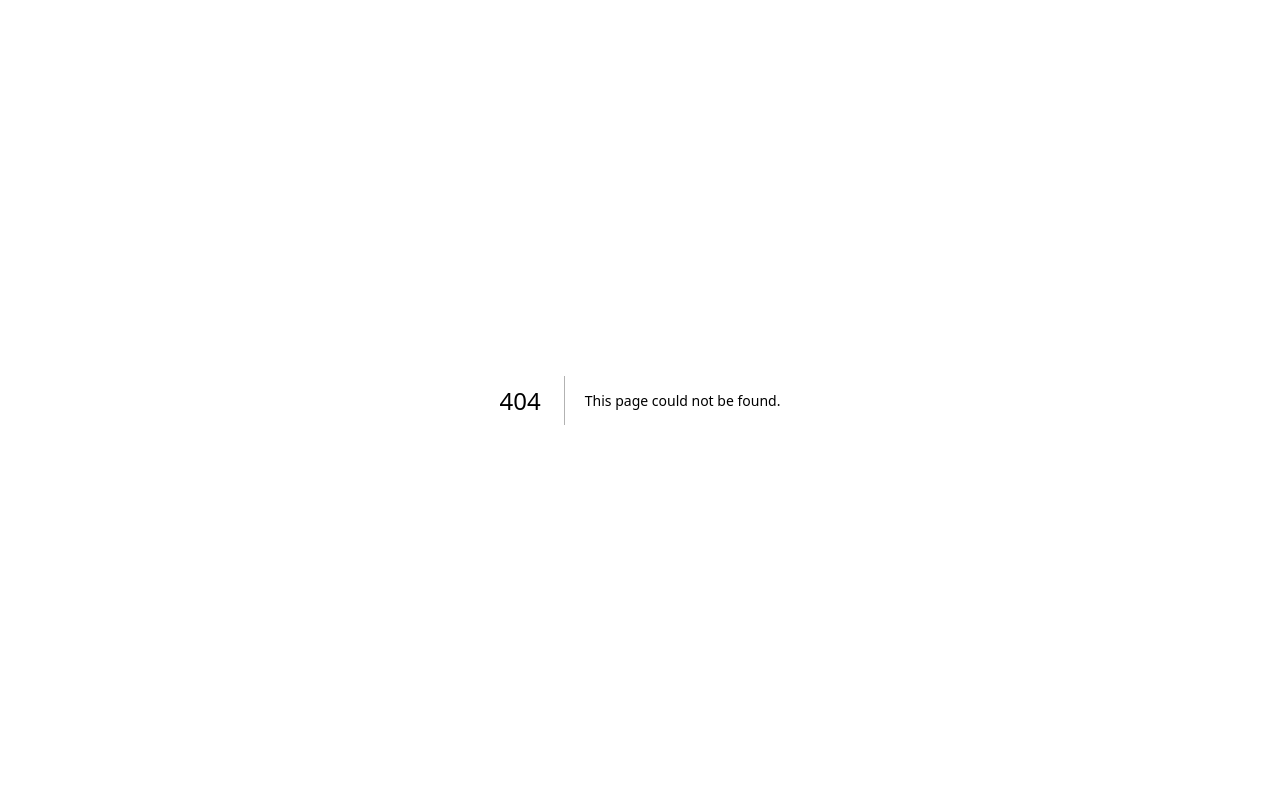
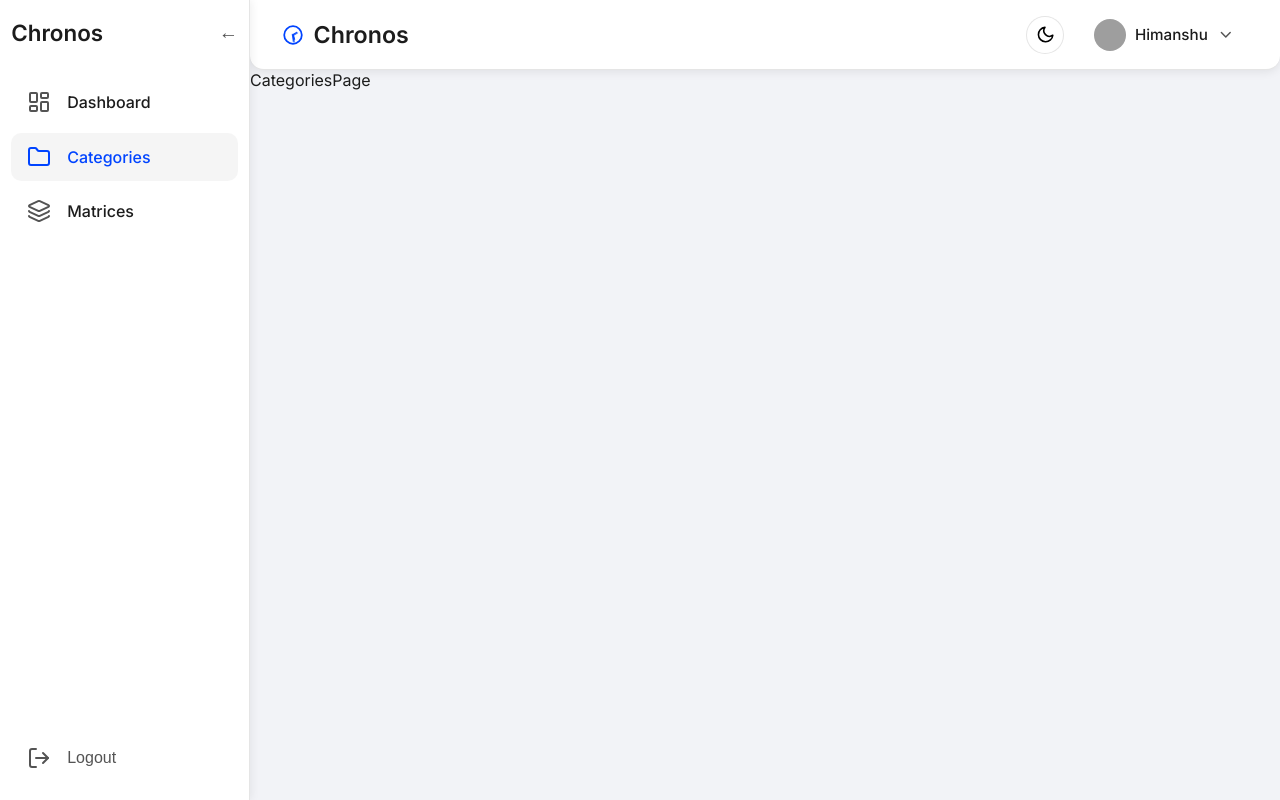
Before and after one commit to ankitbareth-dev/frontend-for-chronos, a Next.js app: page /dashboard/categories in a window 1280 px wide. Before the commit this address had no page. Built offline with nearby package versions, Linux system fonts and the light colour scheme; grey boxes are pictures that could not be loaded.

Commit message:
sidebar added and other pages added

```diff
--- /dev/null
+++ b/app/dashboard/categories/page.tsx
@@ -0,0 +1,5 @@
+const CategoriesPage = () => {
+  return <div>CategoriesPage</div>;
+};
+
+export default CategoriesPage;
--- /dev/null
+++ b/app/dashboard/components/Sidebar/Sidebar.module.sass
@@ -0,0 +1,141 @@
+.sidebar
+  width: 250px
+  height: 100vh
+  background: var(--bg-topbar)
+  border-right: 1px solid var(--border-color)
+  padding: 1.2rem .7rem
+  display: flex
+  flex-direction: column
+  gap: 2rem
+  position: fixed
+  left: 0
+  top: 0
+  z-index: 40
+  transition: width .25s ease, transform .3s ease
+  box-shadow: 2px 0 8px rgba(0,0,0,0.06)
+
+.collapsed
+  width: 78px
+
+.open
+  transform: translateX(0)
+
+.overlay
+  position: fixed
+  inset: 0
+  background: rgba(0,0,0,0.4)
+  z-index: 30
+
+/* MOBILE: sidebar hidden by default */
+@media (max-width: 768px)
+  .sidebar
+    transform: translateX(-100%)
+    width: 260px
+
+  .collapsed
+    width: 260px
+
+/* TOP SECTION */
+.top
+  display: flex
+  align-items: center
+  justify-content: space-between
+
+.logo
+  font-size: 1.4rem
+  font-weight: 600
+  color: var(--text-primary)
+
+/* COLLAPSE BUTTON */
+.collapseBtn
+  background: transparent
+  border: none
+  cursor: pointer
+  color: var(--text-secondary)
+  font-size: 1.2rem
+
+/* CLOSE BUTTON (mobile only) */
+.closeBtn
+  display: none
+  @media (max-width: 768px)
+    display: block
+    background: transparent
+    border: none
+    color: var(--text-primary)
+    font-size: 1.2rem
+
+/* NAVIGATION */
+.nav
+  display: flex
+  flex-direction: column
+  gap: .4rem
+
+.navItem
+  display: flex
+  align-items: center
+  gap: 1rem
+  padding: .75rem 1rem
+  border-radius: 10px
+  color: var(--text-primary)
+  text-decoration: none
+  transition: background .2s ease, color .2s ease
+
+  &:hover
+    background: var(--hover-bg)
+
+.icon
+  font-size: 1.25rem
+  display: flex
+  color: var(--text-secondary)
+
+.label
+  font-size: 1rem
+  font-weight: 500
+
+.active
+  background: var(--hover-bg)
+  color: var(--logo-color)
+
+  .icon
+    color: var(--logo-color)
+
+/* LOGOUT */
+.bottom
+  margin-top: auto
+
+.logoutBtn
+  width: 100%
+  display: flex
+  align-items: center
+  gap: 1rem
+  padding: .7rem 1rem
+  border-radius: 10px
+  border: none
+  background: transparent
+  color: var(--text-secondary)
+  cursor: pointer
+  font-size: 1rem
+  transition: background .2s ease
+
+  &:hover
+    background: var(--hover-bg)
+    color: var(--text-primary)
+
+/* MOBILE MENU BUTTON */
+.mobileMenuBtn
+  display: none
+  @media (max-width: 768px)
+    display: block
+    position: fixed
+    top: 1rem
+    left: 1rem
+    z-index: 50
+    background: var(--bg-topbar)
+    border: 1px solid var(--border-color)
+    width: 40px
+    height: 40px
+    border-radius: 10px
+    display: flex
+    align-items: center
+    justify-content: center
+    cursor: pointer
--- /dev/null
+++ b/app/dashboard/components/Sidebar/Sidebar.tsx
@@ -0,0 +1,100 @@
+"use client";
+
+import { useState, useEffect, useRef } from "react";
+import styles from "./Sidebar.module.sass";
+
+import { LayoutDashboard, Folder, Layers, LogOut, Menu, X } from "lucide-react";
+
+import Link from "next/link";
+import { usePathname } from "next/navigation";
+
+export default function Sidebar() {
+  const [isOpen, setIsOpen] = useState(false); // mobile drawer
+  const [isCollapsed, setIsCollapsed] = useState(false); // desktop collapse
+  const pathname = usePathname();
+  const sidebarRef = useRef(null);
+
+  // Close sidebar on outside click (mobile only)
+  useEffect(() => {
+    function handleClick(e: any) {
+      if (
+        isOpen &&
+        sidebarRef.current &&
+        !sidebarRef.current.contains(e.target)
+      ) {
+        setIsOpen(false);
+      }
+    }
+    document.addEventListener("mousedown", handleClick);
+    return () => document.removeEventListener("mousedown", handleClick);
+  }, [isOpen]);
+
+  const navItems = [
+    { name: "Dashboard", href: "/dashboard", icon: <LayoutDashboard /> },
+    { name: "Categories", href: "/dashboard/categories", icon: <Folder /> },
+    { name: "Matrices", href: "/dashboard/matrices", icon: <Layers /> },
+  ];
+
+  return (
+    <>
+      {/* MOBILE MENU BUTTON */}
+      <button className={styles.mobileMenuBtn} onClick={() => setIsOpen(true)}>
+        <Menu />
+      </button>
+
+      {/* OVERLAY (mobile only) */}
+      {isOpen && <div className={styles.overlay}></div>}
+
+      {/* SIDEBAR */}
+      <aside
+        ref={sidebarRef}
+        className={`${styles.sidebar} ${isCollapsed ? styles.collapsed : ""} ${
+          isOpen ? styles.open : ""
+        }`}
+      >
+        {/* HEADER */}
+        <div className={styles.top}>
+          {!isCollapsed && <h2 className={styles.logo}>Chronos</h2>}
+
+          <button
+            className={styles.collapseBtn}
+            onClick={() => setIsCollapsed((p) => !p)}
+          >
+            {isCollapsed ? "→" : "←"}
+          </button>
+
+          <button className={styles.closeBtn} onClick={() => setIsOpen(false)}>
+            <X />
+          </button>
+        </div>
+
+        {/* NAV */}
+        <nav className={styles.nav}>
+          {navItems.map((item) => {
+            const active = pathname === item.href;
+            return (
+              <Link
+                key={item.name}
+                href={item.href}
+                className={`${styles.navItem} ${active ? styles.active : ""}`}
+              >
+                <span className={styles.icon}>{item.icon}</span>
+                {!isCollapsed && (
+                  <span className={styles.label}>{item.name}</span>
+                )}
+              </Link>
+            );
+          })}
+        </nav>
+
+        {/* LOGOUT */}
+        <div className={styles.bottom}>
+          <button className={styles.logoutBtn}>
+            <LogOut />
+            {!isCollapsed && <span>Logout</span>}
+          </button>
+        </div>
+      </aside>
+    </>
+  );
+}
--- a/app/dashboard/components/Topbar/Topbar.module.sass
+++ b/app/dashboard/components/Topbar/Topbar.module.sass
@@ -80,7 +80,9 @@
   align-items: center
   justify-content: center
   color: var(--logo-color)
-  transform: scale(unquote("clamp(0.8, 2vw, 1)"))
+  transform: scale(clamp(0.8, 1, 1.2))
+
+
 
 .hourHand, .minuteHand, .secondHand
   stroke-linecap: round
--- a/app/dashboard/layout.tsx
+++ b/app/dashboard/layout.tsx
@@ -1,3 +1,4 @@
+import Sidebar from "./components/Sidebar/Sidebar";
 import Topbar from "./components/Topbar/Topbar";
 
 export default function DashboardLayout({
@@ -6,9 +7,12 @@ export default function DashboardLayout({
   children: React.ReactNode;
 }) {
   return (
-    <div>
-      <Topbar />
-      {children}
+    <div style={{ display: "flex" }}>
+      <Sidebar />
+      <div style={{ marginLeft: "250px", width: "100%" }}>
+        <Topbar />
+        {children}
+      </div>
     </div>
   );
 }
--- /dev/null
+++ b/app/dashboard/matrices/page.tsx
@@ -0,0 +1,5 @@
+const MatricesPage = () => {
+  return <div>MatricesPage</div>;
+};
+
+export default MatricesPage;
--- a/package.json
+++ b/package.json
@@ -9,6 +9,7 @@
     "lint": "eslint"
   },
   "dependencies": {
+    "lucide-react": "^0.555.0",
     "next": "16.0.4",
     "next-themes": "^0.4.6",
     "react": "19.2.0",
```
Also changed, not shown: 1 other file (tests, documents, lock files or other folders).
